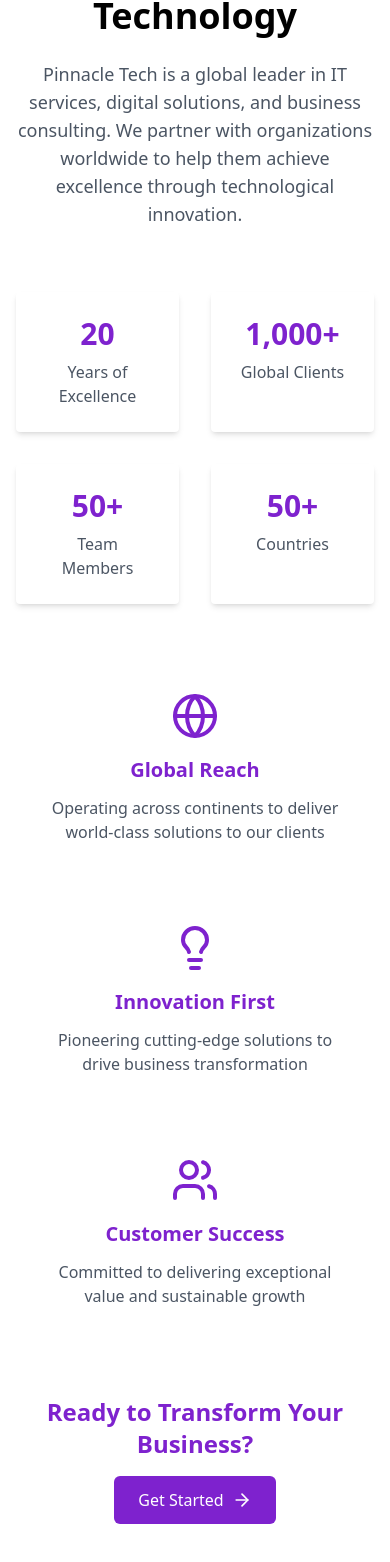
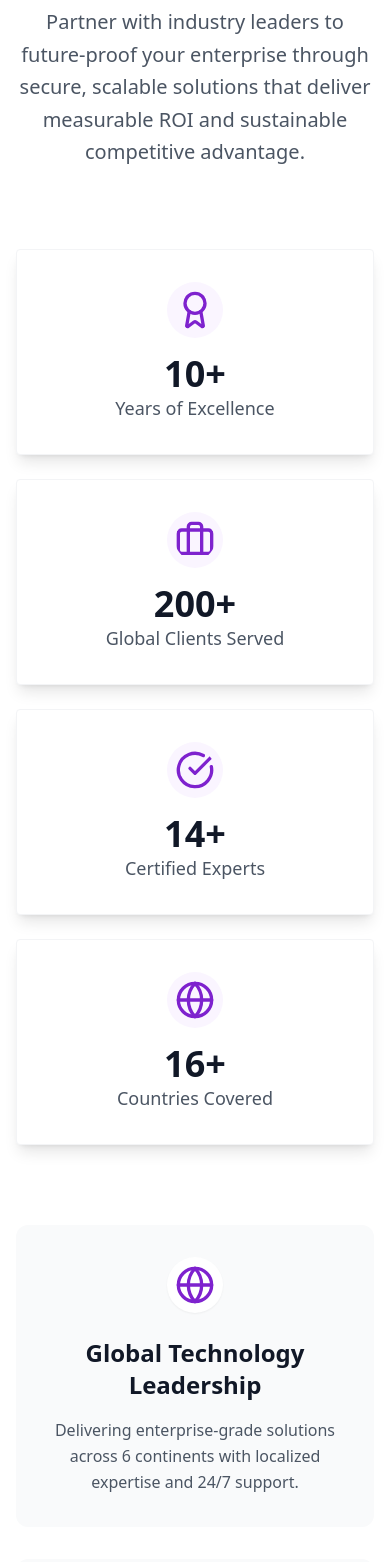
Before and after one commit to IYERADavid/pinnacle-tech-website, a React (Vite) app: page / in a window 390 px wide. Shown: the part 8086-9648 px from the top of the page. Built offline with nearby package versions, Linux system fonts and the light colour scheme.

Commit message:
Enhanced conversion-focused layout

```diff
--- a/src/sections/About.jsx
+++ b/src/sections/About.jsx
@@ -1,7 +1,7 @@
 /* eslint-disable no-unused-vars */
 import { Link } from "react-router-dom";
 import { useState } from "react";
-import { ArrowRight, CheckCircle, Users, Globe, Lightbulb } from 'lucide-react';
+import { ArrowRight, CheckCircle, Users, Globe, Lightbulb, Icon, Award, Briefcase, Shield } from 'lucide-react';
 import { useInView } from "react-intersection-observer";
 import PropTypes from 'prop-types';
 import CountUp from 'react-countup';
@@ -9,7 +9,9 @@ import CountUp from 'react-countup';
 const Card = ({ children, className }) => {
 
   return (
-    <div className={`bg-white rounded shadow-md p-6 ${className}`}>
+    <div className={`bg-white rounded shadow-lg p-6 hover:shadow-xl transition-all duration-300 ${className}`}
+        role= "region"
+        aria-live = "polite">
       {children}
     </div>
   );
@@ -21,7 +23,7 @@ Card.propTypes = {
 };
 const CardContent = ({ children }) => {
   return (
-    <div className="p-0">
+    <div className="p-0 animate-fade-in-up">
       {children}
     </div>
   );
@@ -32,80 +34,86 @@ CardContent.propTypes = {
 };
 const AboutSection = () => {
   const [ref, inView] = useInView({
-
+   triggerOnce: true,
+   threshold: 0.1
   })
   const stats = [
-    { title: "Years of Excellence", value: "20" },
-    { title: "Global Clients", value: "1000" },
-    { title: "Team Members", value: "50" },
-    { title: "Countries", value: "50" }
+    { title: "Years of Excellence", value: "10", icon: Award, suffix: "+" },
+    { title: "Global Clients Served", value: "200", icon: Briefcase, suffix: "+" },
+    { title: "Certified Experts", value: "14", icon: CheckCircle, suffix: "+" },
+    { title: "Countries Covered", value: "16", icon: Globe, suffix: "+" },
   ];
 
   return (
-    <div className="bg-white py-16">
+    <div className="bg-white py-20 lg:py-28">
       <div className="max-w-7xl mx-auto px-4 sm:px-6 lg:px-8">
-        {/* Mission Statement */}
-        <div className="text-center mb-16">
-          <h1 className="text-4xl font-bold text-black mb-6">
-            Transforming Businesses Through Technology
+        {/* Enhanced Mission Statement */}
+        <div className="text-center mb-20 space-y-4">
+          <h1 className="text-4xl lg:text-5xl font-bold text-gray-900 mb-6 leading-tight">
+            Accelerating Digital Transformation
           </h1>
-          <p className="text-lg text-gray-600 max-w-3xl mx-auto">
-            Pinnacle Tech is a global leader in IT services, digital solutions, and business consulting.
-            We partner with organizations worldwide to help them achieve excellence through technological innovation.
+          <p className="text-xl text-gray-600 max-w-4xl mx-auto leading-relaxed">
+            Partner with industry leaders to future-proof your enterprise through secure, scalable solutions that deliver measurable ROI and sustainable competitive advantage.
           </p>
         </div>
 
-        {/* Stats Section */}
-
-        <div ref={ref} className="grid grid-cols-2 md:grid-cols-4 gap-8 mb-16">
-          {stats.map((stat, index) => (
-            <Card key={index} className="text-center p-6 hover:shadow-lg transition-shadow">
-              <CardContent className="p-0">
-                <h3 className="text-3xl font-bold text-purple-700">
-                  {inView ? <CountUp end={stat.value} duration={2} /> : 0}
-                  {stat.value >= 50 && "+"}
-                </h3>
-                <p className="text-gray-600 mt-2">{stat.title}</p>
-              </CardContent>
-            </Card>
-          ))}
+        {/* Improved Stats Section with Icons */}
+        <div ref={ref} className="grid grid-cols-1 md:grid-cols-4 gap-6 mb-20">
+          {stats.map((stat, index) => {
+            const Icon = stat.icon;
+            return (
+              <Card key={index} className="text-center p-8 border border-gray-100">
+                <CardContent className="space-y-4">
+                  <Icon className="w-14 h-14 text-purple-700 mx-auto mb-4 p-2 bg-purple-50 rounded-full" />
+                  <h3 className="text-4xl font-bold text-gray-900 flex items-center justify-center">
+                    {inView && <CountUp end={stat.value} duration={2.5} />}
+                    {stat.suffix}
+                  </h3>
+                  <p className="text-lg text-gray-600 font-medium">{stat.title}</p>
+                </CardContent>
+              </Card>
+            );
+          })}
         </div>
 
-        {/* Vision and Values */}
-        <div className="grid md:grid-cols-3 gap-8 mb-16">
-          <div className="text-center p-6">
-            <Globe className="w-12 h-12 text-purple-700 mx-auto mb-4" />
-            <h3 className="text-xl font-bold text-purple-700 mb-3">Global Reach</h3>
-            <p className="text-gray-600">
-              Operating across continents to deliver world-class solutions to our clients
+        {/* Enhanced Value Propositions */}
+        <div className="grid md:grid-cols-3 gap-8 mb-20">
+          <div className="text-center p-8 bg-gray-50 rounded-xl">
+            <Globe className="w-14 h-14 text-purple-700 mx-auto mb-6 p-2 bg-white rounded-full shadow-sm" />
+            <h3 className="text-2xl font-bold text-gray-900 mb-4">Global Technology Leadership</h3>
+            <p className="text-gray-600 leading-relaxed">
+              Delivering enterprise-grade solutions across 6 continents with localized expertise and 24/7 support.
             </p>
           </div>
-          <div className="text-center p-6">
-            <Lightbulb className="w-12 h-12 text-purple-700 mx-auto mb-4" />
-            <h3 className="text-xl font-bold text-purple-700 mb-3">Innovation First</h3>
-            <p className="text-gray-600">
-              Pioneering cutting-edge solutions to drive business transformation
+          <div className="text-center p-8 bg-gray-50 rounded-xl">
+            <Lightbulb className="w-14 h-14 text-purple-700 mx-auto mb-6 p-2 bg-white rounded-full shadow-sm" />
+            <h3 className="text-2xl font-bold text-gray-900 mb-4">Innovation Ecosystem</h3>
+            <p className="text-gray-600 leading-relaxed">
+              Driving digital disruption through AI-powered platforms and blockchain-enabled architectures.
             </p>
           </div>
-          <div className="text-center p-6">
-            <Users className="w-12 h-12 text-purple-700 mx-auto mb-4" />
-            <h3 className="text-xl font-bold text-purple-700 mb-3">Customer Success</h3>
-            <p className="text-gray-600">
-              Committed to delivering exceptional value and sustainable growth
+          <div className="text-center p-8 bg-gray-50 rounded-xl">
+            <Shield className="w-14 h-14 text-purple-700 mx-auto mb-6 p-2 bg-white rounded-full shadow-sm" />
+            <h3 className="text-2xl font-bold text-gray-900 mb-4">Enterprise-Grade Security</h3>
+            <p className="text-gray-600 leading-relaxed">
+              ISO 27001-certified solutions with zero-trust frameworks and real-time threat intelligence.
             </p>
           </div>
         </div>
 
-        {/* Services List */}
-
-        {/* CTA Section */}
-        <div className="text-center mt-16">
-          <h2 className="text-2xl font-bold text-purple-700 mb-4">
-            Ready to Transform Your Business?
+        {/* Professional CTA Section */}
+        <div className="text-center mt-20 bg-gradient-to-r from-purple-700 to-blue-600 rounded-2xl p-12 shadow-xl">
+          <h2 className="text-3xl font-bold text-white mb-6">
+            Ready to Lead Your Digital Evolution?
           </h2>
-          <button className="inline-flex items-center px-6 py-3 bg-purple-700 text-white rounded-md hover:bg-purple-600 transition-colors">
-            Get Started
-            <ArrowRight className="ml-2 w-5 h-5" />
+          <p className="text-lg text-purple-100 mb-8 max-w-2xl mx-auto">
+            Schedule your complimentary technology assessment with our solution architects.
+          </p>
+          <button
+            className="inline-flex items-center px-8 py-4 bg-white text-purple-700 rounded-lg hover:bg-opacity-90 transition-all duration-300 font-semibold text-lg"
+            aria-label="Start digital transformation consultation">
+            Start Your Journey
+            <ArrowRight className="ml-3 w-6 h-6" />
           </button>
         </div>
       </div>
--- a/src/sections/Hero.jsx
+++ b/src/sections/Hero.jsx
@@ -1,5 +1,6 @@
 /* eslint-disable no-unused-vars */
 import React from 'react';
+import PropTypes from 'prop-types';
 
 const Hero = ({ industrySectionRef, servicesSectionRef }) => {
 
@@ -32,5 +33,9 @@ const Hero = ({ industrySectionRef, servicesSectionRef }) => {
     </div>
   );
 }
+Hero.propTypes = {
+  industrySectionRef: PropTypes.shape({ current: PropTypes.instanceOf(Element) }),
+  servicesSectionRef: PropTypes.shape({ current: PropTypes.instanceOf(Element) }),
+};
 
 export default Hero;
```
